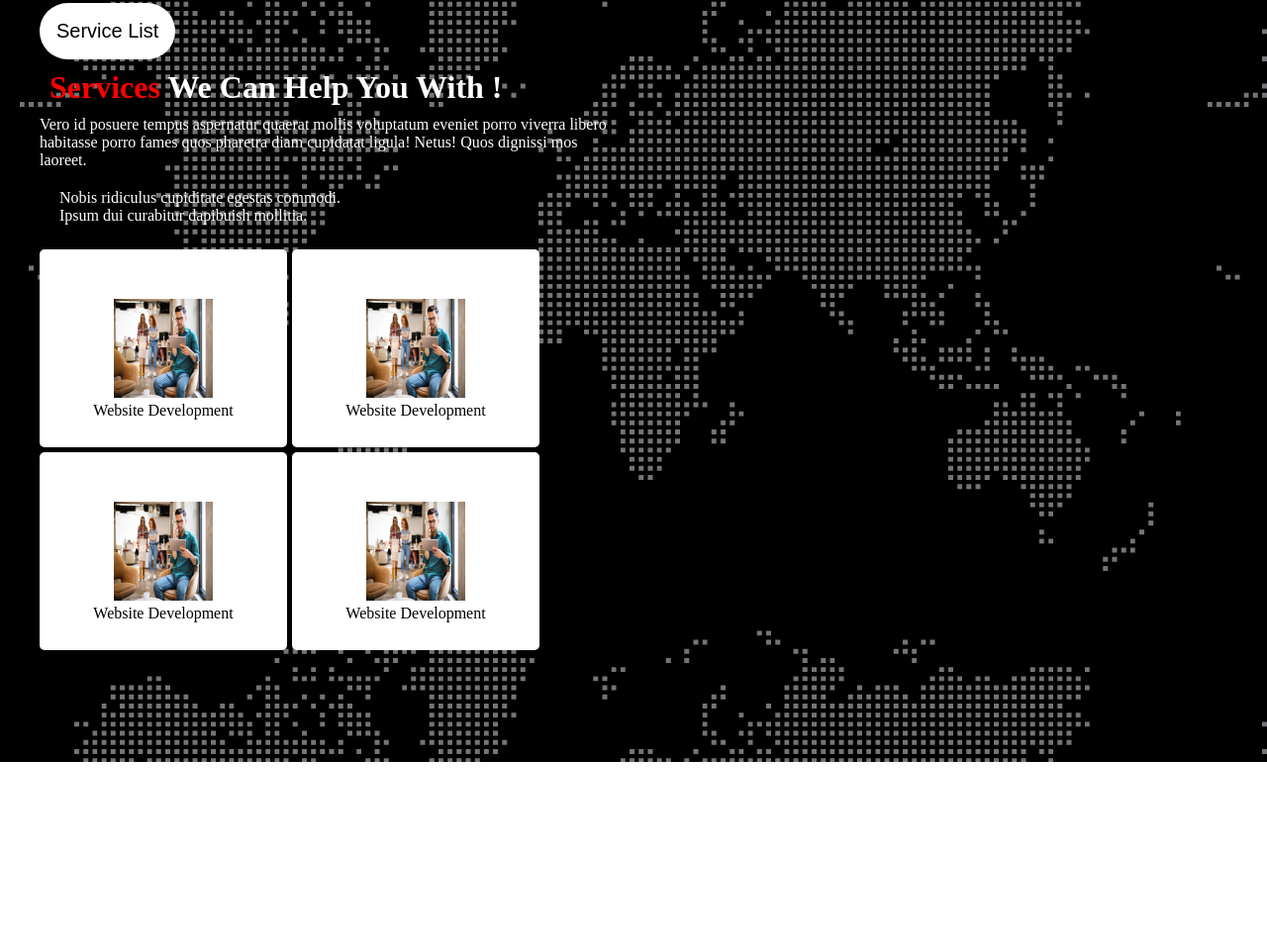
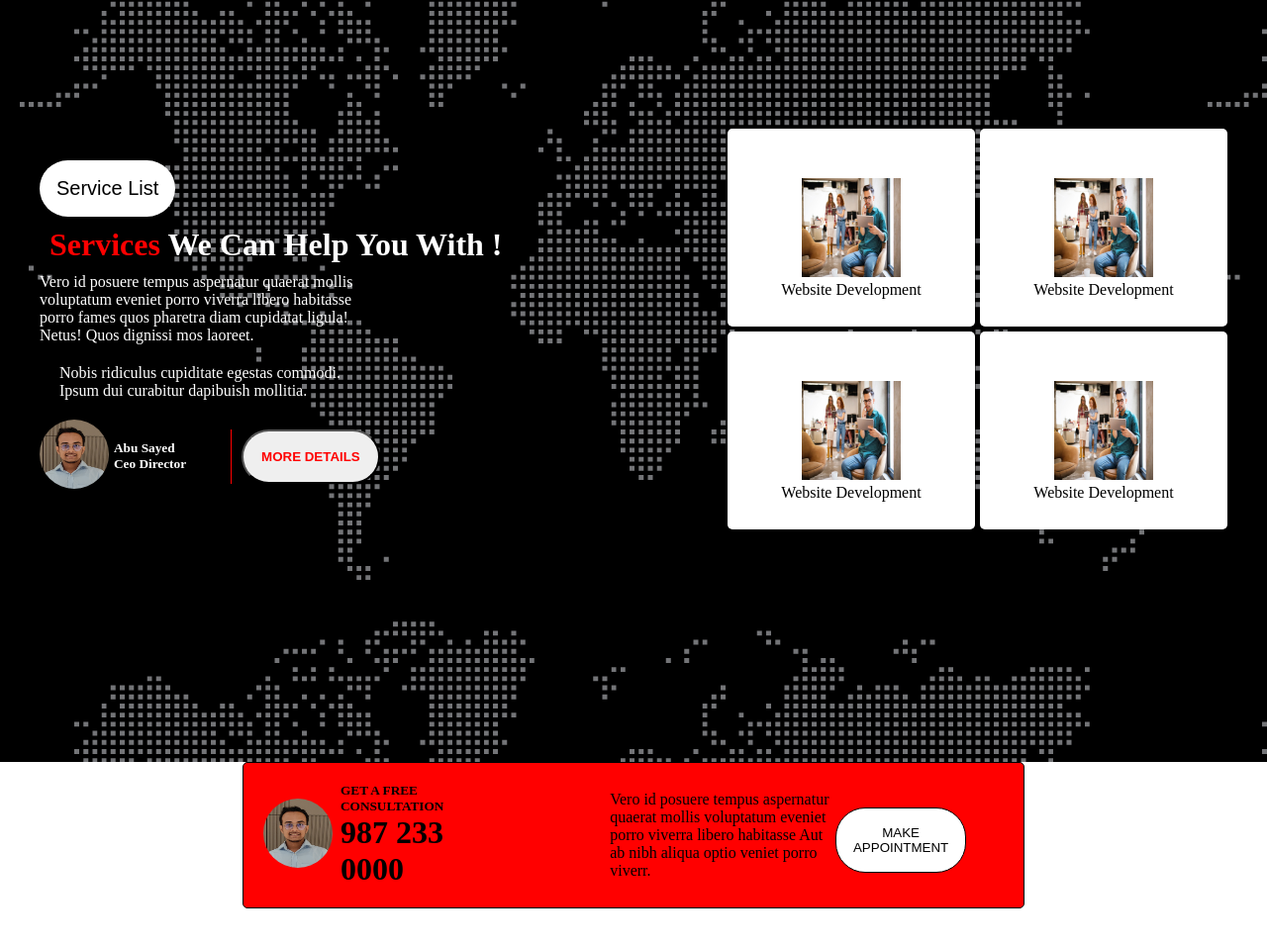
Before and after one commit to saikat455/portfolio, a plain HTML site: page index.html in a window 1280 px wide. Shown: the part 990-1947 px from the top of the page at 99% size. Before the commit the page ends 1760 px from the top, so only its background shows below. Drawn offline with Linux system fonts and the light colour scheme.

Commit message:
Last commit

```diff
--- a/index.html
+++ b/index.html
@@ -40,6 +40,20 @@
             </ol>
 
 
+           <div class="foot">
+            <div class="picDetail">
+                <div class="pic">
+                    <img class="pic1" src="saikat.jpg" alt="">
+                </div>
+                <div class="detail">
+                    <h5>Abu Sayed <br>Ceo Director</h5>
+                </div>
+            </div>
+            <div class="btn4">
+            <button class="bbtn4"><h4>MORE DETAILS</h4></button>
+            </div>
+        </div>
+    </div>
         <div class="all-box">
                 <div class="first-two-box">
                     <div class="box">
@@ -67,18 +81,28 @@
     </div>
 
     </div>
-    <!-- <div class="foot">
-        <div class="picDetail">
-            <div class="pic">
-                <img class="pic1" src="saikat.jpg" alt="">
+    <div class="forthpage">
+        <div class="partforthpage">
+            <div class="box4">
+                <div class="box41"><img class="pic1" src="saikat.jpg" alt=""></div>
+
+
+               <div class="box42"><h5 class="boxx">GET A FREE <br>CONSULTATION</h5>
+                <h1 class="boxx">987 233 0000</h1></div>
+
+
+
+
             </div>
-            <div class="detail">
-                <h5>Abu Sayed <br>Ceo Director</h5>
+            <div class="box5">
+                <p class="lorem3">Vero id posuere tempus aspernatur quaerat mollis voluptatum eveniet porro
+                    viverra libero habitasse Aut ab nibh aliqua optio veniet porro viverr.</p>
+
+                <button class="btn5">MAKE <br> APPOINTMENT</button>
             </div>
         </div>
-        <div class="btn4">
-        <button class="bbtn4"><h4>MORE DETAILS</h4></button>
-        </div>
-    </div>    -->
+
+    </div>
+
 </body>
 </html>
--- a/style.css
+++ b/style.css
@@ -62,9 +62,7 @@
     margin: auto;
 }
 
-.thirdpage{
 
-}
 .btn3{
     background-color: white;
     border: none;
@@ -99,9 +97,16 @@
     align-items: center;
     gap: 45px;
 }
-
+.btn4{
+    border-left: 5px;
+    border-color: red;
+    border-width: 10px;
+    border-left: 1px solid red;
+}
 .bbtn4{
-    padding: 17px 30px;
+    margin-left: 10px;
+    gap: 20px;
+    padding: 18px;
     border-radius: 30px;
     color: red;
 }
@@ -126,9 +131,53 @@
     background-color:black;
     padding: 40px;
     color: white;
+
 }
+
 .first-two-box{
     display: flex;
     gap: 5px;
     margin-top: 5px;
 }
+.forthpage{
+    background-color: white;
+    height: 100vh;
+}
+.box4{
+    gap: 8px;
+    padding: 10px;
+    display: flex;
+    text-align: center;
+    align-items: center;
+}
+.boxx{
+    text-align: left;
+}
+.box5{
+    display: flex;
+    justify-content: center;
+    align-items: center;
+}
+.lorem3{
+    width: 50%;
+}
+.btn5{
+    margin-top: 10px;
+    background-color: white;
+    border: 1px solid black;
+    border-radius: 30px;
+    padding: 17px;
+}
+.partforthpage{
+    width: 60%;
+    padding: 10px;
+    margin-top: -30px;
+    display: flex;
+    justify-content: space-between;
+    justify-content: space-around;
+    gap: 110px;
+    border: 1px solid;
+    border-radius: 5px;
+    margin: auto;
+    background-color: red;
+}
```
